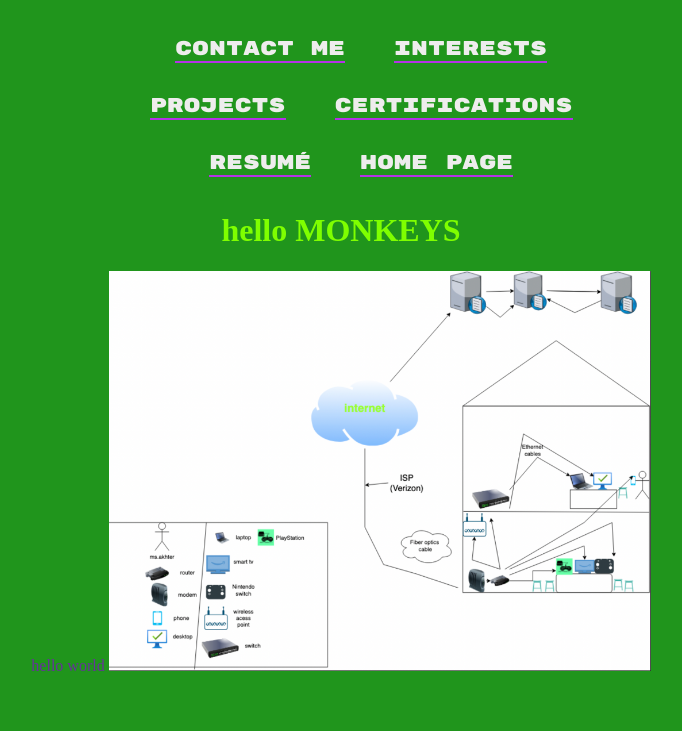
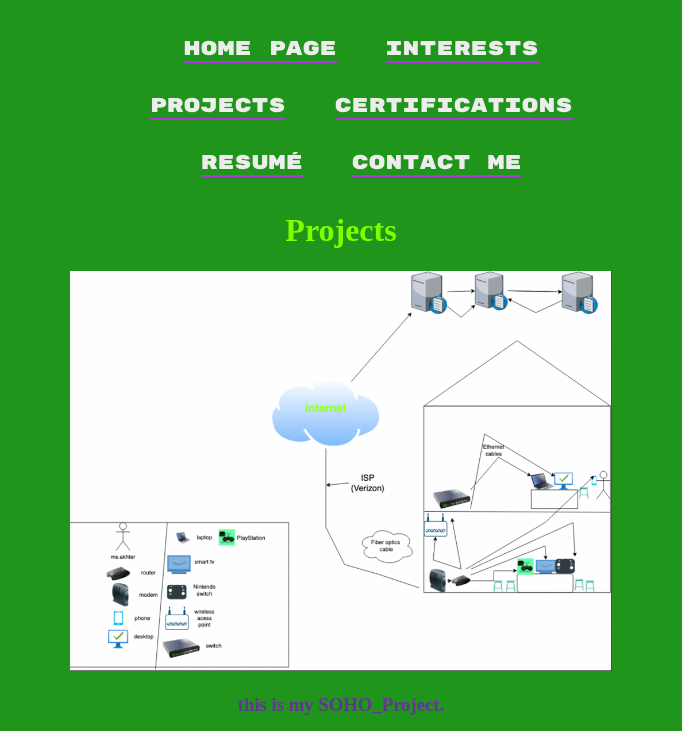
Before and after one commit to TIMPRO12/TIMPRO12, a plain HTML site: page projects.html in a window 1280 px wide. Shown: the top 731 px of the page, without its empty margins (299-981 px from the left). Drawn offline with Linux system fonts and the light colour scheme; grey boxes are pictures that could not be loaded; a web font is replaced by a local one.

Commit message:
added beam summerjob pictures and fix some things

```diff
--- a/projects.html
+++ b/projects.html
@@ -4,27 +4,29 @@
     <meta charset="UTF-8">
     <meta http-equiv="X-UA-Compatible" content="IE=edge">
     <meta name="viewport" content="width=device-width, initial-scale=1.0">
-    <title>nah i'd win </title>
+    <title>Projects</title>
     <link rel="stylesheet" href="styles.css">
     <nav>
         <ul>
-              <li><a href="contact_me.html">contact me</a></li>
-              <li><a href="interests.html">interests</a></li>
-              <li><a href="projects.html">projects</a></li>
-              <li><a href="certification.html">certifications</a></li>
-              <li> <a href="resumé.html">resumé</a></li>
           <li> <a href="index.html">Home page </a></li>
+          <li><a href="interests.html">interests</a></li>
+          <li><a href="projects.html">projects</a></li>
+          <li><a href="certification.html">certifications</a></li>
+          <li> <a href="resumé.html">resumé</a></li>
+      <li><a href="contact_me.html">contact me</a></li>
         </ul>
           </nav>
-     <h1 class="text-center">hello MONKEYS</h1>
+     <h1 class="text-center">Projects</h1>
 </head>
 <body>
-    hello world
+
 
 
 
           <img height="400" src="images/SOHO_Project.png">
+<h3>this is my SOHO_Project.</h3>
 
+<img height="400" src="images/cycilwork.jpg">
 
 
 </body>
```
Also changed, not shown: certification.html (+4 -4 lines), contact_me.html (+5 -5 lines), index.html (+5 -5 lines), interests.html (+6 -6 lines), resumé.html (+6 -6 lines), 1 other file.
